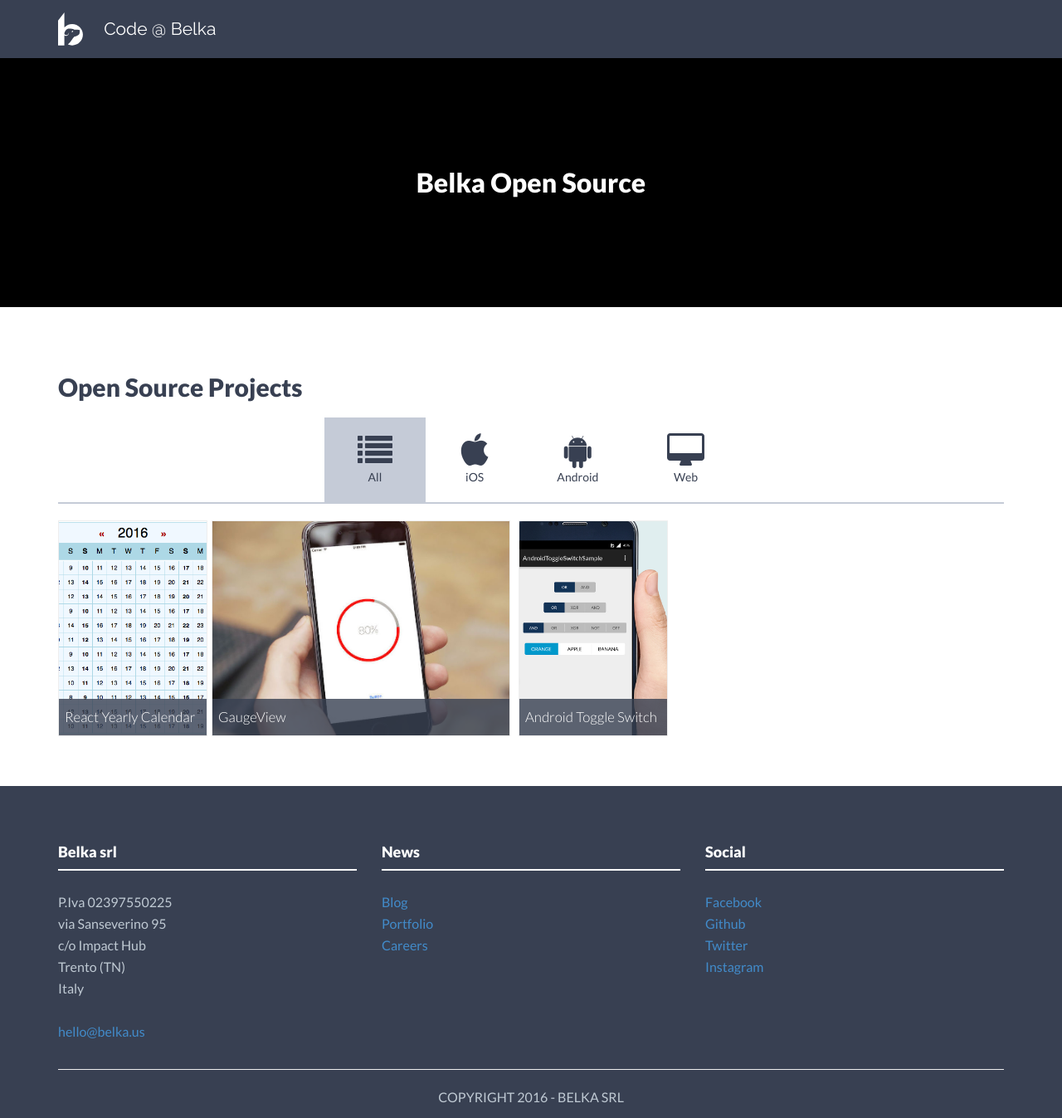
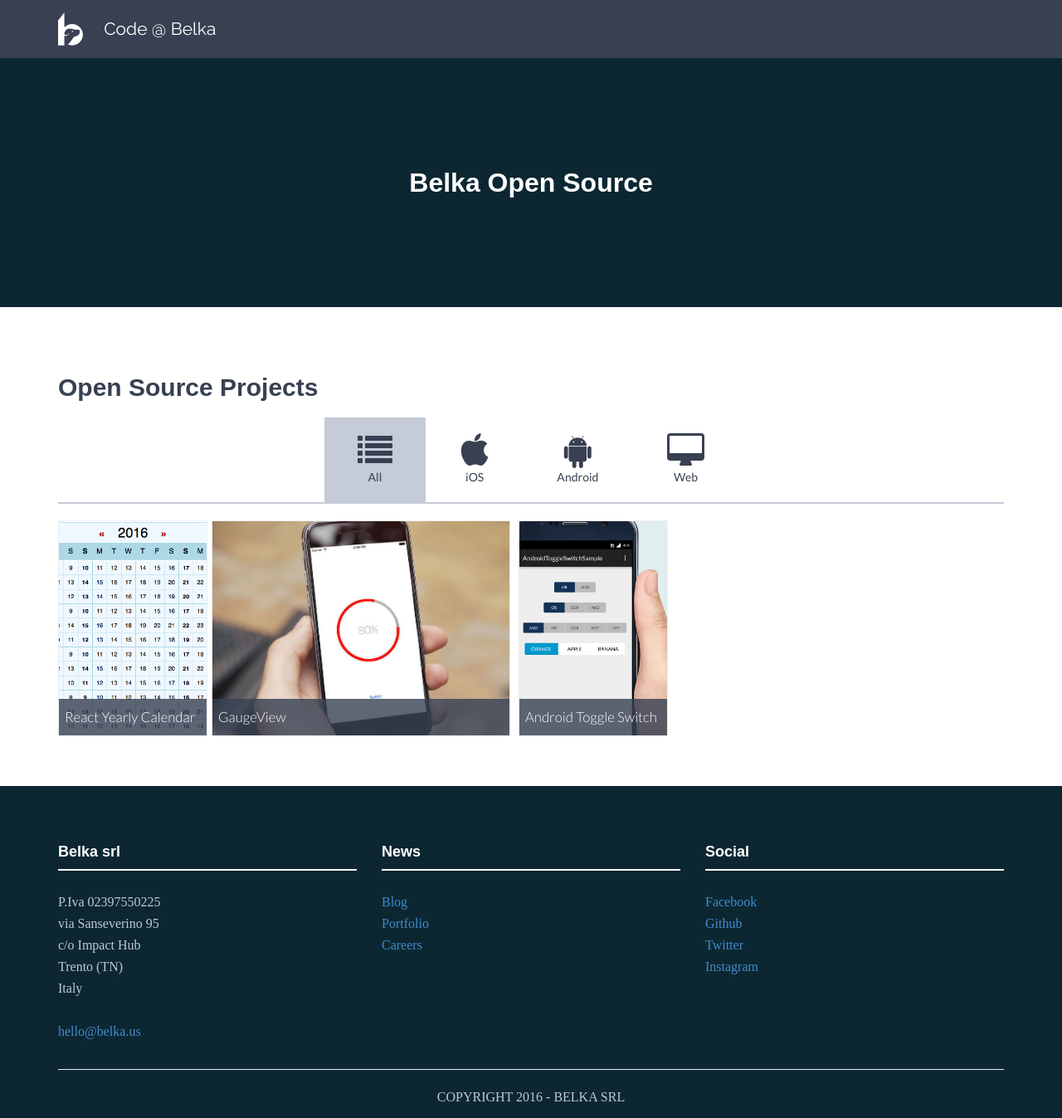
Before and after one commit to BelkaLab/old-belkalab.github.io, a Jekyll site: the page built from index.html, in a window 1280 px wide and 1347 px high. Shown: the whole window at 83% size. Built offline with Jekyll 4.4.1, drawn with Linux system fonts in a browser that asks for light colours.

Commit message:
Colori e Font apposht

```diff
--- a/assets/css/style.scss
+++ b/assets/css/style.scss
@@ -34,14 +34,14 @@
 	}
 
 h1, h2, h3, h4, h5, h6 {
-	font-family: 'Lato', sans-serif;
+	font-family: brandon-grotesque,sans-serif;
 	font-weight: 700;
 }
 
 p {
 	padding: 0;
 	margin-bottom: 12px;
-	font-family: 'Lato', sans-serif;
+	font-family: Merriweather,serif;
 	font-weight: 400;
 	font-size: 16px;
 	line-height: 26px;
@@ -374,7 +374,7 @@
 /* Footer */
 #footerwrap {
 	padding-top: 60px;
-	background: {{ site.colors.secondary }};
+	background: #0c2732;
 }
 
 #footerwrap p {
@@ -382,6 +382,7 @@
 }
 
 #footerwrap h4 {
+	font-family: brandon-grotesque,sans-serif;
 	color: {{ site.colors.footer_heading }};
 }
 
@@ -445,7 +446,7 @@
 }
 
 #hero {
-	background: #000;
+	background: #0c2732;
 	text-align: center;
 	min-height: 300px;
 	h1 {
```
Also changed, not shown: 1 other file.
